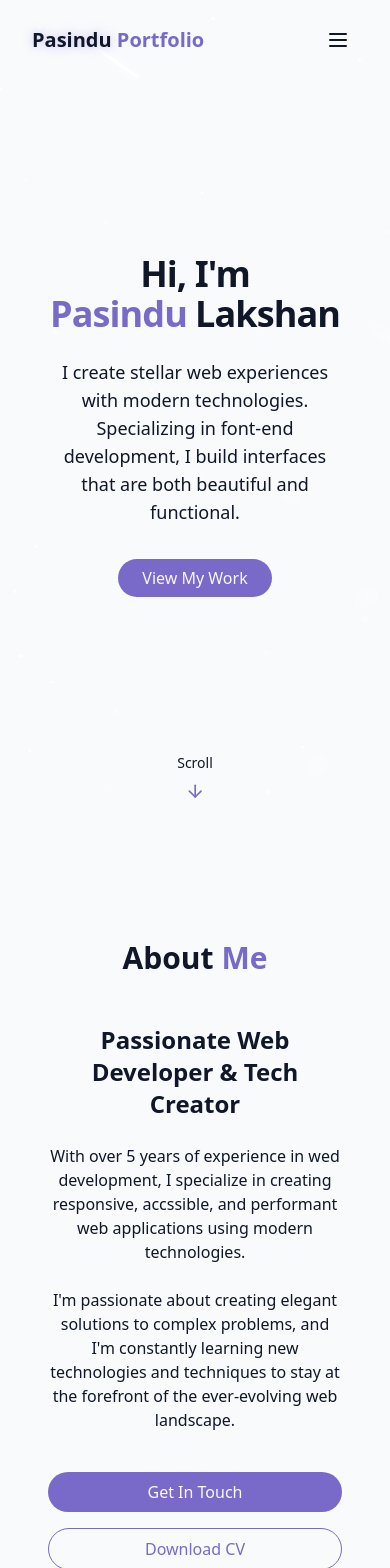
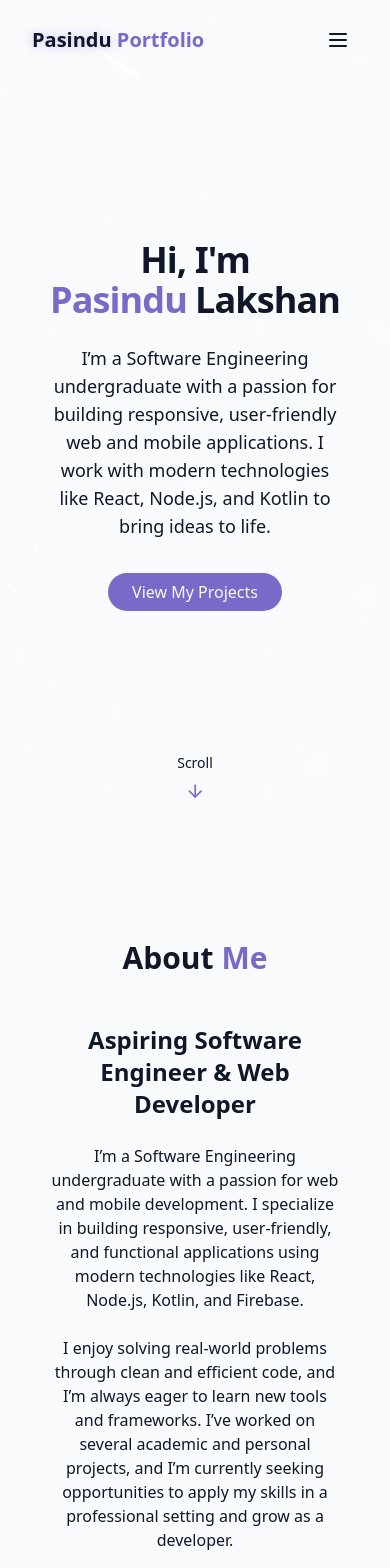
Before and after one commit to PasinduLF/my-portfolio, a React (Vite) app: page / in a window 390 px wide. Shown: the top 1568 px of the page. Built offline with nearby package versions, Linux system fonts and the light colour scheme.

Commit message:
update content

```diff
--- a/src/components/AboutSection.jsx
+++ b/src/components/AboutSection.jsx
@@ -11,19 +11,22 @@ export const AboutSection = () => {
         <div className="grid grid-cols-1 md:grid-cols-2 gap-12 items-center">
           <div className="space-y-6">
             <h3 className="text-2xl font-semibold">
-              Passionate Web Developer & Tech Creator
+              Aspiring Software Engineer & Web Developer
             </h3>
             <p className="text-muted-foreground">
-              With over 5 years of experience in wed development, I specialize
-              in creating responsive, accssible, and performant web applications
-              using modern technologies.
+              I’m a Software Engineering undergraduate with a passion for web
+              and mobile development. I specialize in building responsive,
+              user-friendly, and functional applications using modern
+              technologies like React, Node.js, Kotlin, and Firebase.
             </p>
             <p className="text-muted-foreground">
-              I'm passionate about creating elegant solutions to complex
-              problems, and I'm constantly learning new technologies and
-              techniques to stay at the forefront of the ever-evolving web
-              landscape.
+              I enjoy solving real-world problems through clean and efficient
+              code, and I’m always eager to learn new tools and frameworks. I’ve
+              worked on several academic and personal projects, and I’m
+              currently seeking opportunities to apply my skills in a
+              professional setting and grow as a developer.
             </p>
+
             <div className="flex flex-col sm:flex-row gap-4 pt-4 justify-center">
               <a href="#contact" className="cosmic-button">
                 Get In Touch
@@ -74,7 +77,7 @@ export const AboutSection = () => {
                   <Briefcase className="h-6 w-6 text-primary" />
                 </div>
                 <div className="text-left">
-                  <h4 className="font-semibold text-lg">project Management</h4>
+                  <h4 className="font-semibold text-lg">Project Management</h4>
                   <p className="text-muted-foreground">
                     Leading projects from conception to completion with agile
                     methodologies.
--- a/src/components/ContactSection.jsx
+++ b/src/components/ContactSection.jsx
@@ -1,5 +1,6 @@
 import {
   Facebook,
+  Github,
   Instagram,
   Linkedin,
   Mail,
@@ -87,17 +88,17 @@ export const ContactSection = () => {
             <div className="pt-8">
               <h4 className="font=medium mb-4">Connect With Me</h4>
               <div className="flex space-x-4 justify-center">
-                <a href="" target="_blank">
+                <a
+                  href="https://www.linkedin.com/in/pasindu-lakshan-823909279/"
+                  target="_blank"
+                >
                   <Linkedin />
                 </a>
                 <a href="" target="_blank">
                   <Twitter />
                 </a>
-                <a href="" target="_blank">
-                  <Instagram />
-                </a>
-                <a href="" target="_blank">
-                  <Facebook />
+                <a href="https://github.com/PasinduLF" target="_blank">
+                  <Github />
                 </a>
               </div>
             </div>
--- a/src/components/HeroSection.jsx
+++ b/src/components/HeroSection.jsx
@@ -17,14 +17,13 @@ export const HeroSection = () => {
               Lakshan
             </span>
           </h1>
-          <p className="text-lg md:text-xl text-muted-foreground max-2-2xl mx-auto opacity-0 animate-fade-in-delay-3">
-            I create stellar web experiences with modern technologies.
-            Specializing in font-end development, I build interfaces that are
-            both beautiful and functional.
+          <p className="text-lg md:text-xl text-muted-foreground max-w-2xl mx-auto opacity-0 animate-fade-in-delay-3">
+            I’m a Software Engineering undergraduate with a passion for building
+            responsive, user-friendly web and mobile applications. I work with modern technologies like React, Node.js, and Kotlin to bring ideas to life.
           </p>
           <div className="pt-4 opacity-0 animate-fade-in-delay-4">
             <a href="#projects" className="cosmic-button">
-              View My Work
+              View My Projects
             </a>
           </div>
         </div>
```
